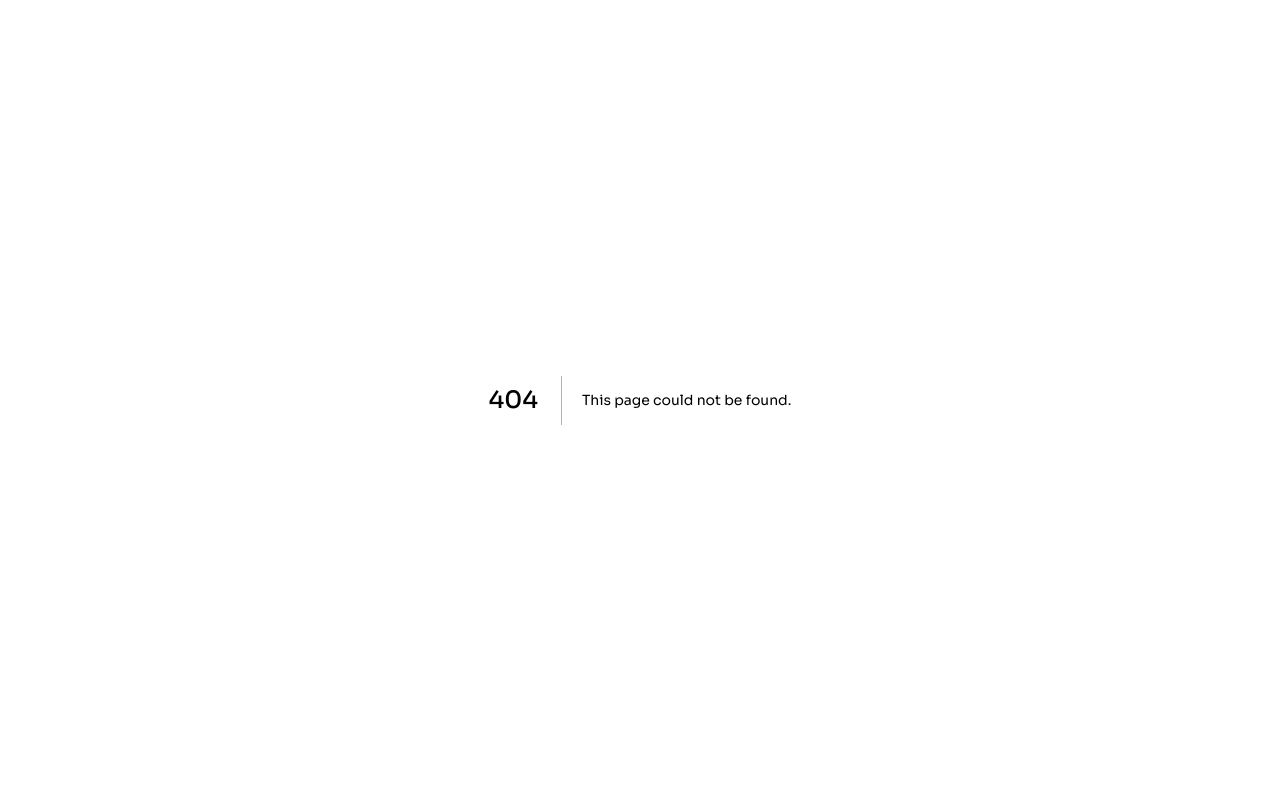
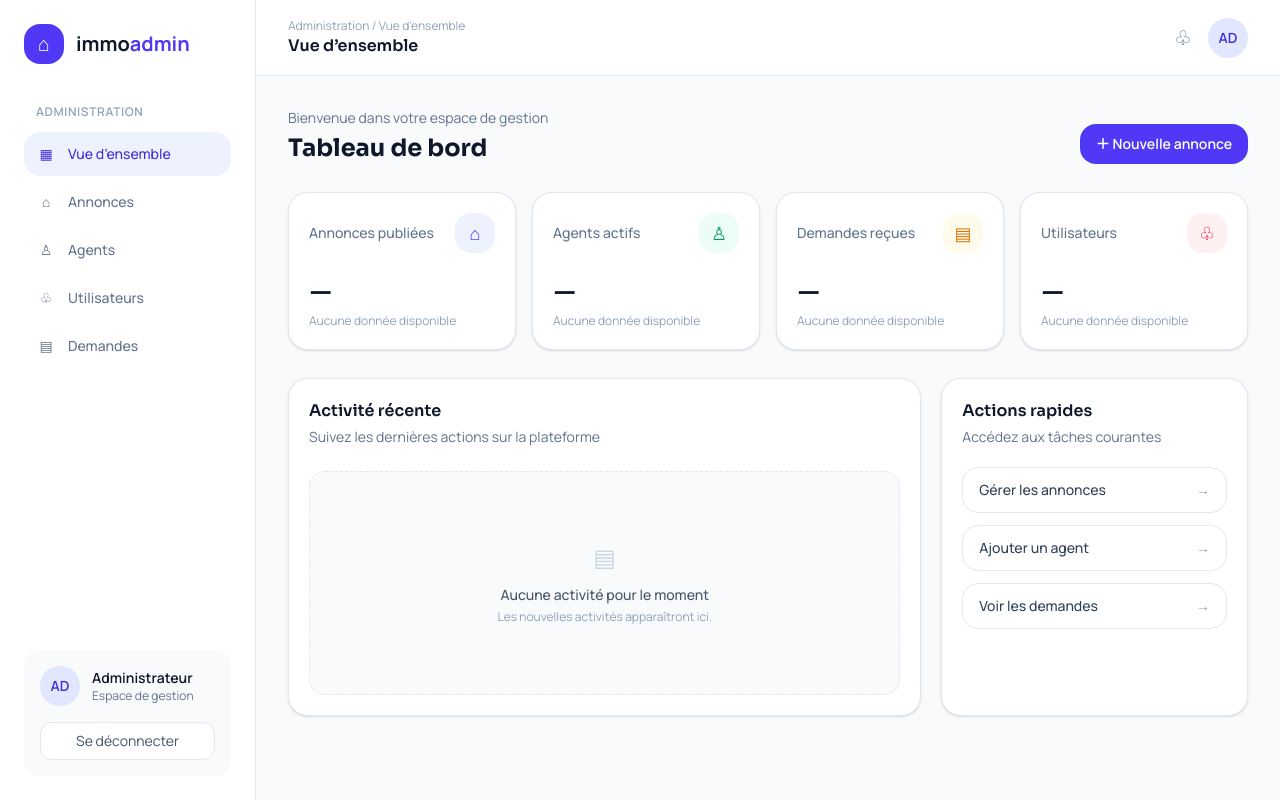
Before and after one commit to hocine-dev/annonces_immobilieres, a Next.js app: page /agent in a window 1280 px wide. Before the commit this address had no page. Built offline with nearby package versions, Linux system fonts and the light colour scheme.

Commit message:
ajout de la gestion des annonces

```diff
--- /dev/null
+++ b/src/app/agent/page.tsx
@@ -0,0 +1,57 @@
+"use client";
+
+import { useState } from "react";
+
+const sections = ["Vue d’ensemble", "Annonces", "Agents", "Utilisateurs", "Demandes"];
+
+export default function AgentPage() {
+  const [active, setActive] = useState(sections[0]);
+
+  return (
+    <main className="min-h-screen bg-slate-50 text-slate-900">
+      <aside className="fixed inset-y-0 left-0 hidden w-64 flex-col border-r border-slate-200 bg-white p-6 lg:flex">
+        <div className="mb-10 flex items-center gap-3 text-xl font-bold">
+          <span className="grid h-10 w-10 place-items-center rounded-xl bg-indigo-600 text-white">⌂</span>
+          <span>immo<span className="text-indigo-600">admin</span></span>
+        </div>
+        <p className="mb-3 px-3 text-xs font-semibold uppercase tracking-wider text-slate-400">Administration</p>
+        <nav className="space-y-1">
+          {sections.map((section, index) => (
+            <button key={section} onClick={() => setActive(section)} className={`flex w-full items-center gap-3 rounded-xl px-3 py-3 text-left text-sm font-medium ${active === section ? "bg-indigo-50 text-indigo-700" : "text-slate-500 hover:bg-slate-50"}`}>
+              <span className="w-5 text-center">{["▦", "⌂", "♙", "♧", "▤"][index]}</span>{section}
+            </button>
+          ))}
+        </nav>
+        <div className="mt-auto rounded-xl bg-slate-50 p-4">
+          <div className="flex items-center gap-3"><span className="grid h-10 w-10 place-items-center rounded-full bg-indigo-100 text-sm font-semibold text-indigo-700">AD</span><div><p className="text-sm font-semibold">Administrateur</p><p className="text-xs text-slate-500">Espace de gestion</p></div></div>
+          <button className="mt-4 w-full rounded-lg border border-slate-200 bg-white px-3 py-2 text-sm text-slate-600">Se déconnecter</button>
+        </div>
+      </aside>
+
+      <section className="lg:pl-64">
+        <header className="flex h-[76px] items-center justify-between border-b border-slate-200 bg-white px-5 sm:px-8">
+          <div><p className="text-xs text-slate-400">Administration / {active}</p><h1 className="font-semibold">{active}</h1></div>
+          <div className="flex items-center gap-4"><button aria-label="Notifications" className="text-xl text-slate-500">♧</button><span className="grid h-10 w-10 place-items-center rounded-full bg-indigo-100 text-sm font-semibold text-indigo-700">AD</span></div>
+        </header>
+
+        <div className="mx-auto max-w-7xl space-y-7 p-5 sm:p-8">
+          <div className="flex flex-col justify-between gap-4 sm:flex-row sm:items-end">
+            <div><p className="text-sm text-slate-500">Bienvenue dans votre espace de gestion</p><h2 className="mt-1 text-2xl font-bold">Tableau de bord</h2></div>
+            <button className="rounded-xl bg-indigo-600 px-4 py-2.5 text-sm font-semibold text-white hover:bg-indigo-700">＋ Nouvelle annonce</button>
+          </div>
+
+          <div className="grid gap-4 sm:grid-cols-2 xl:grid-cols-4">
+            {[{ title: "Annonces publiées", icon: "⌂", tone: "bg-indigo-50 text-indigo-600" }, { title: "Agents actifs", icon: "♙", tone: "bg-emerald-50 text-emerald-600" }, { title: "Demandes reçues", icon: "▤", tone: "bg-amber-50 text-amber-600" }, { title: "Utilisateurs", icon: "♧", tone: "bg-rose-50 text-rose-600" }].map((card) => (
+              <article key={card.title} className="rounded-2xl border border-slate-200 bg-white p-5 shadow-sm"><div className="flex items-center justify-between"><span className="text-sm font-medium text-slate-500">{card.title}</span><span className={`grid h-10 w-10 place-items-center rounded-xl text-lg ${card.tone}`}>{card.icon}</span></div><p className="mt-5 text-3xl font-bold">—</p><p className="mt-1 text-xs text-slate-400">Aucune donnée disponible</p></article>
+            ))}
+          </div>
+
+          <div className="grid gap-5 xl:grid-cols-3">
+            <section className="rounded-2xl border border-slate-200 bg-white p-5 shadow-sm xl:col-span-2"><h3 className="font-semibold">Activité récente</h3><p className="mt-1 text-sm text-slate-500">Suivez les dernières actions sur la plateforme</p><div className="mt-6 grid min-h-56 place-items-center rounded-xl border border-dashed border-slate-200 bg-slate-50 text-center"><div><span className="mb-3 block text-2xl text-slate-300">▤</span><p className="text-sm font-medium text-slate-600">Aucune activité pour le moment</p><p className="mt-1 text-xs text-slate-400">Les nouvelles activités apparaîtront ici.</p></div></div></section>
+            <section className="rounded-2xl border border-slate-200 bg-white p-5 shadow-sm"><h3 className="font-semibold">Actions rapides</h3><p className="mt-1 text-sm text-slate-500">Accédez aux tâches courantes</p><div className="mt-5 space-y-3">{["Gérer les annonces", "Ajouter un agent", "Voir les demandes"].map((action, index) => <button key={action} onClick={() => setActive(["Annonces", "Agents", "Demandes"][index])} className="flex w-full items-center justify-between rounded-xl border border-slate-200 px-4 py-3 text-left text-sm font-medium text-slate-700 hover:border-indigo-200 hover:bg-indigo-50">{action}<span className="text-slate-400">→</span></button>)}</div></section>
+          </div>
+        </div>
+      </section>
+    </main>
+  );
+}
```
